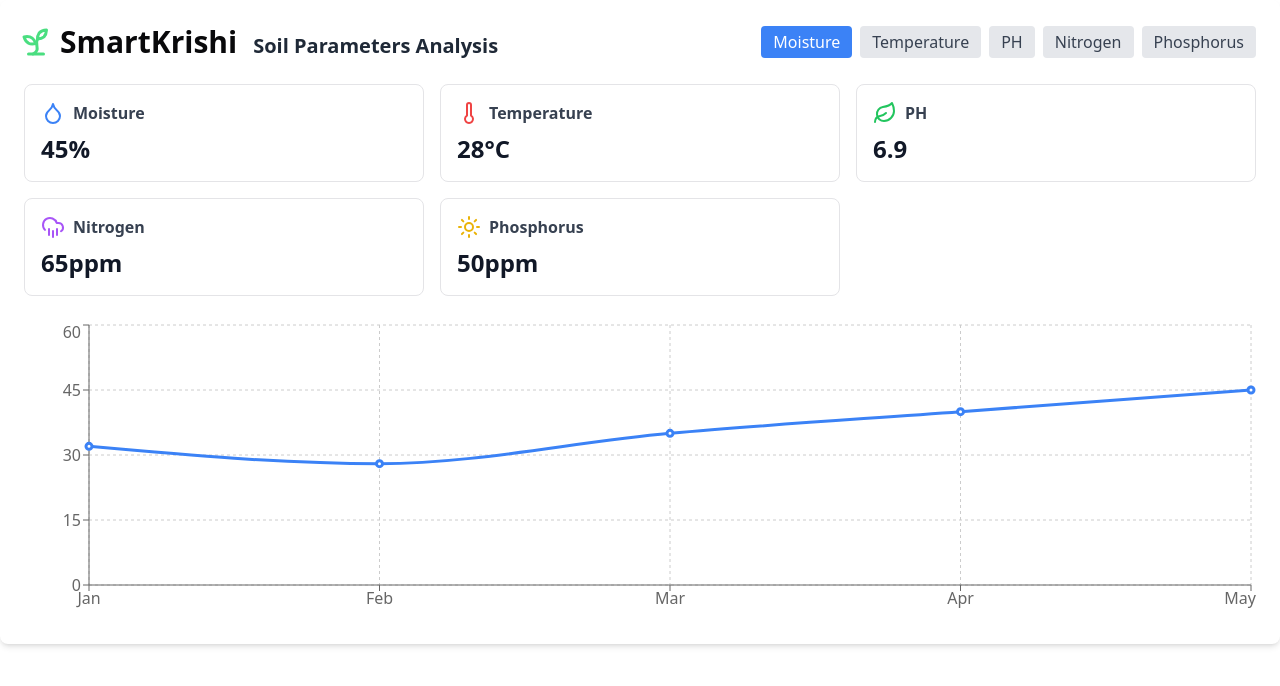
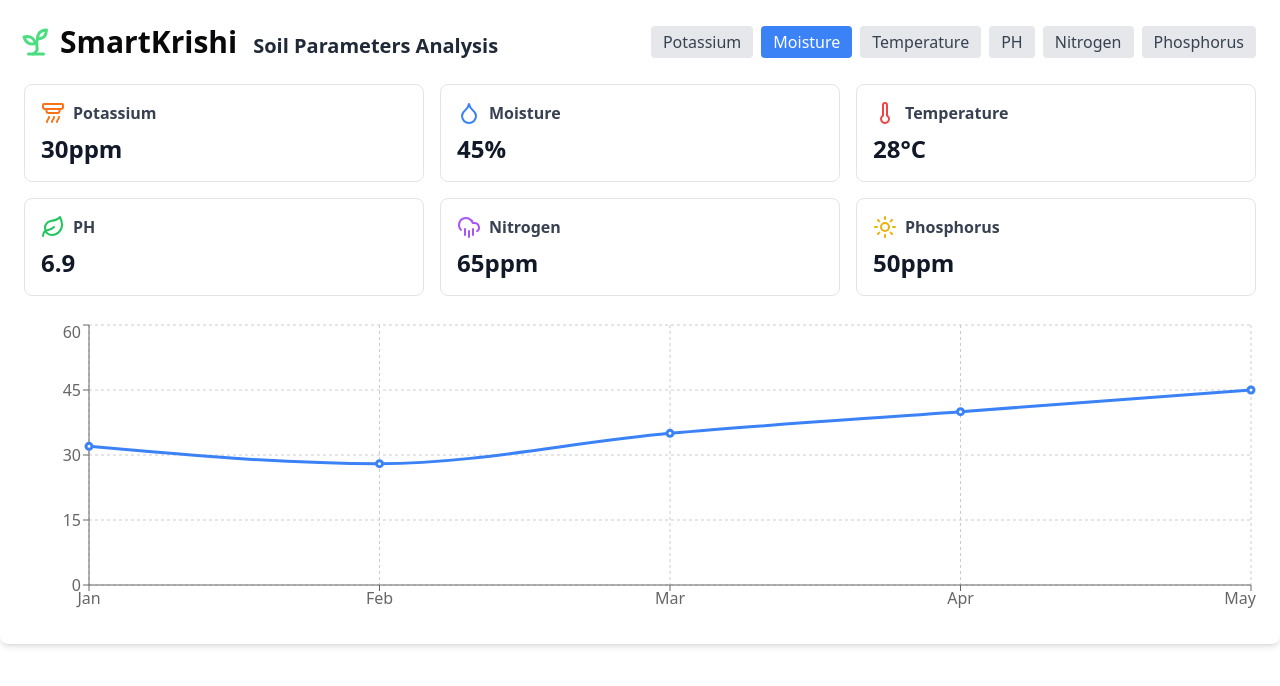
Before and after one commit to theprashantsherkar/SmartKrishi, a React (Vite) app: page /dashboard in a window 1280 px wide. Shown: the top 686 px of the page. Built offline with nearby package versions, Linux system fonts and the light colour scheme.

Commit message:
added functinality

```diff
--- a/src/components/custom/Dashboard.jsx
+++ b/src/components/custom/Dashboard.jsx
@@ -15,7 +15,8 @@ import {
     Sun,
     CloudRain,
     Leaf,
-    Sprout
+    Sprout,
+    AlarmSmoke
 } from 'lucide-react';
 
 
@@ -23,16 +24,21 @@ import {
 function Dashboard() {
 
     const soilData = [
-        { name: 'Jan', pH: 6.5, moisture: 32, temperature: 18, nitrogen: 45, phosphorus: 35 },
-        { name: 'Feb', pH: 6.7, moisture: 28, temperature: 20, nitrogen: 50, phosphorus: 38 },
-        { name: 'Mar', pH: 6.6, moisture: 35, temperature: 22, nitrogen: 55, phosphorus: 42 },
-        { name: 'Apr', pH: 6.8, moisture: 40, temperature: 25, nitrogen: 60, phosphorus: 46 },
-        { name: 'May', pH: 6.9, moisture: 45, temperature: 28, nitrogen: 65, phosphorus: 50 },
+        { name: 'Jan', pH: 6.5, moisture: 32, temperature: 18, nitrogen: 45, phosphorus: 35, potassium: 20 },
+        { name: 'Feb', pH: 6.7, moisture: 28, temperature: 20, nitrogen: 50, phosphorus: 38, potassium: 22 },
+        { name: 'Mar', pH: 6.6, moisture: 35, temperature: 22, nitrogen: 55, phosphorus: 42, potassium: 25 },
+        { name: 'Apr', pH: 6.8, moisture: 40, temperature: 25, nitrogen: 60, phosphorus: 46, potassium: 28 },
+        { name: 'May', pH: 6.9, moisture: 45, temperature: 28, nitrogen: 65, phosphorus: 50, potassium: 30 },
     ];
 
     const [selectedParameter, setSelectedParameter] = useState('moisture');
 
     const parameterConfig = {
+        potassium: {
+            icon: <AlarmSmoke className="text-orange-500" />,
+            color: '#FBBF24',
+            unit: 'ppm'
+        },
         moisture: {
             icon: <Droplet className="text-blue-500" />,
             color: '#3B82F6',
--- a/src/pages/Values.jsx
+++ b/src/pages/Values.jsx
@@ -1,5 +1,6 @@
 import React, { useContext, useEffect, useState } from 'react'
 import { onValue, ref } from 'firebase/database';
+import { set } from 'firebase/database';
 import { database } from '@/firebase/firebase';
 import Card from '@/components/custom/Card';
 import {
@@ -26,7 +27,36 @@ function Values() {
   const [fertPump, setFertPump] = useState(false);
   const [fertilizer, setFertilizer] = useState("");
 
-  const {crop, city} = useContext(CropContext);
+  const { crop, city } = useContext(CropContext);
+
+
+  const toggleWaterPump = async () => {
+    const newState = !waterPump; // Toggle state
+    setWaterPump(newState);
+    try {
+      await set(ref(database, 'pump/Water'), newState ? 1 : 0);
+      console.log("Water Pump state updated successfully!");
+    } catch (error) {
+      console.error("Error updating water pump state:", error);
+    }
+  };
+
+  const toggleFertilizerPump = async () => {
+    if (!fertilizer) {
+      alert("Please select a fertilizer first.");
+      return;
+    }
+
+    const newState = !fertPump;
+    setFertPump(newState);
+
+    try {
+      await set(ref(database, `pump/${fertilizer}`), newState ? 1 : 0);
+      console.log(`${fertilizer} Pump state updated successfully!`);
+    } catch (error) {
+      console.error(`Error updating ${fertilizer} pump state:`, error);
+    }
+  };
 
   useEffect(() => {
     const dataRef = ref(database, 'sensor');
@@ -43,7 +73,7 @@ function Values() {
     }
   }, []);
 
-  useEffect(()=>{
+  useEffect(() => {
     setInsect(JSON.stringify(data.Insect));
   }, [data])
 
@@ -60,8 +90,8 @@ setInsect(JSON.stringify(data.Insect));
       <div className='text-4xl font-bold'>Real time data</div>
       <h1>(Crop: {crop}, City: {city})</h1>
       <div className='text-center border border-gray-300 px-5 py-3 rounded-md hover:scale-105 hover:shadow-md hover:shadow-slate-300 transition-all hover:cursor-pointer'>
-        <h1 className='text-2xl font-bold flex items-center justify-center gap-2'><SnailIcon className='text-orange-500'/>Insect Detection</h1>
-        <p className='font-bold text-xl'>{insect == 1?"Insect Detected":(insect == 2?"Butterfly detected":"No Insects")}</p>
+        <h1 className='text-2xl font-bold flex items-center justify-center gap-2'><SnailIcon className='text-orange-500' />Insect Detection</h1>
+        <p className='font-bold text-xl'>{insect == 1 ? "Insect Detected" : (insect == 2 ? "Butterfly detected" : "No Insects")}</p>
       </div>
 
       <h1 className='text-2xl font-bold'>Soil Parameters:</h1>
@@ -69,7 +99,7 @@ setInsect(JSON.stringify(data.Insect));
         <Card title={"Nitrogen"} amount={JSON.stringify(data.Nitrogen)} unit={"ppm"} icon={<Sprout />} colors={"text-green-500"} />
         <Card title={"Phosphorus"} amount={JSON.stringify(data.Phosphorus)} unit={"ppm"} icon={<CloudLightning />} colors={"text-blue-500"} />
         <Card title={"Potassium"} amount={JSON.stringify(data.Potassium)} unit={"ppm"} icon={<Sun />} colors={"text-yellow-500"} />
-        <Card title={"Humidity"} amount={JSON.stringify(data.humidity)} unit={"ppm"} icon={<Droplet/>} colors={"text-blue-500"}/>
+        <Card title={"Humidity"} amount={JSON.stringify(data.humidity)} unit={"ppm"} icon={<Droplet />} colors={"text-blue-500"} />
         <Card title={"pH"} amount={JSON.stringify(data.pH)} icon={<Leaf />} colors={"text-green-500"} />
 
       </div>
@@ -84,17 +114,19 @@ setInsect(JSON.stringify(data.Insect));
         Pump Operators:
       </h1>
       <div>
-  <Button variant={"default"} size={"lg"} className='bg-black text-white' onClick={() => { setWaterPump(!waterPump) }}>{waterPump ? "Turn Off Water Pump" : "Turn On Water Pump"}</Button>
+        <Button variant={"default"} size={"lg"} className='bg-black text-white' onClick={toggleWaterPump}>{waterPump ? "Turn Off Water Pump" : "Turn On Water Pump"}</Button>
 
         <select name="" id="" value={fertilizer} onChange={(e) => { setFertilizer(e.target.value) }} className='border border-gray-300 rounded-md p-2 mx-4'>
           <option value="" disabled>Select Fertilizer</option>
-    <option value="Nitrogen">Nitrogen</option>
-    <option value="Phosphorous">Phosphorous</option>
-    <option value="Potassium">Potassium</option>
+          <option value="Nitro">Nitrogen</option>
+          <option value="Posph">Phosphorous</option>
+          <option value="Pota">Potassium</option>
 
         </select>
 
-  <Button variant={"default"} size={"lg"} className='bg-black text-white' onClick={() => { setFertPump(!fertPump) }}>{fertPump ? `Turn Off ${fertilizer} Pump` : `Turn On ${fertilizer} Pump`}</Button>
+        <Button variant={"default"} size={"lg"} className='bg-black text-white' onClick={toggleFertilizerPump}>
+          {fertPump ? `Turn Off ${fertilizer} Pump` : `Turn On ${fertilizer} Pump`}
+        </Button>
       </div>
     </div>
   )
```
Lines whose indentation alone changed are shown as unchanged.
